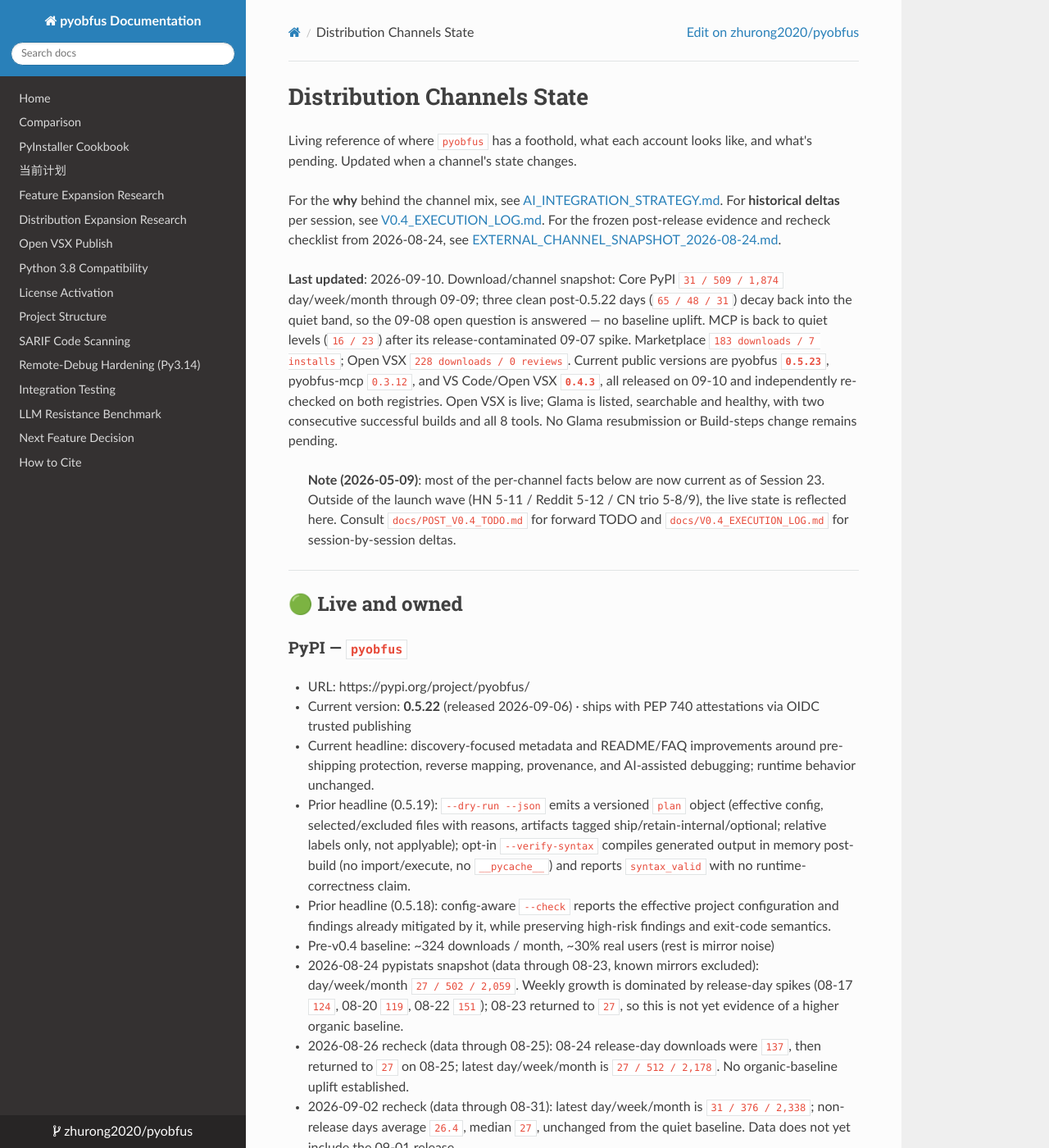
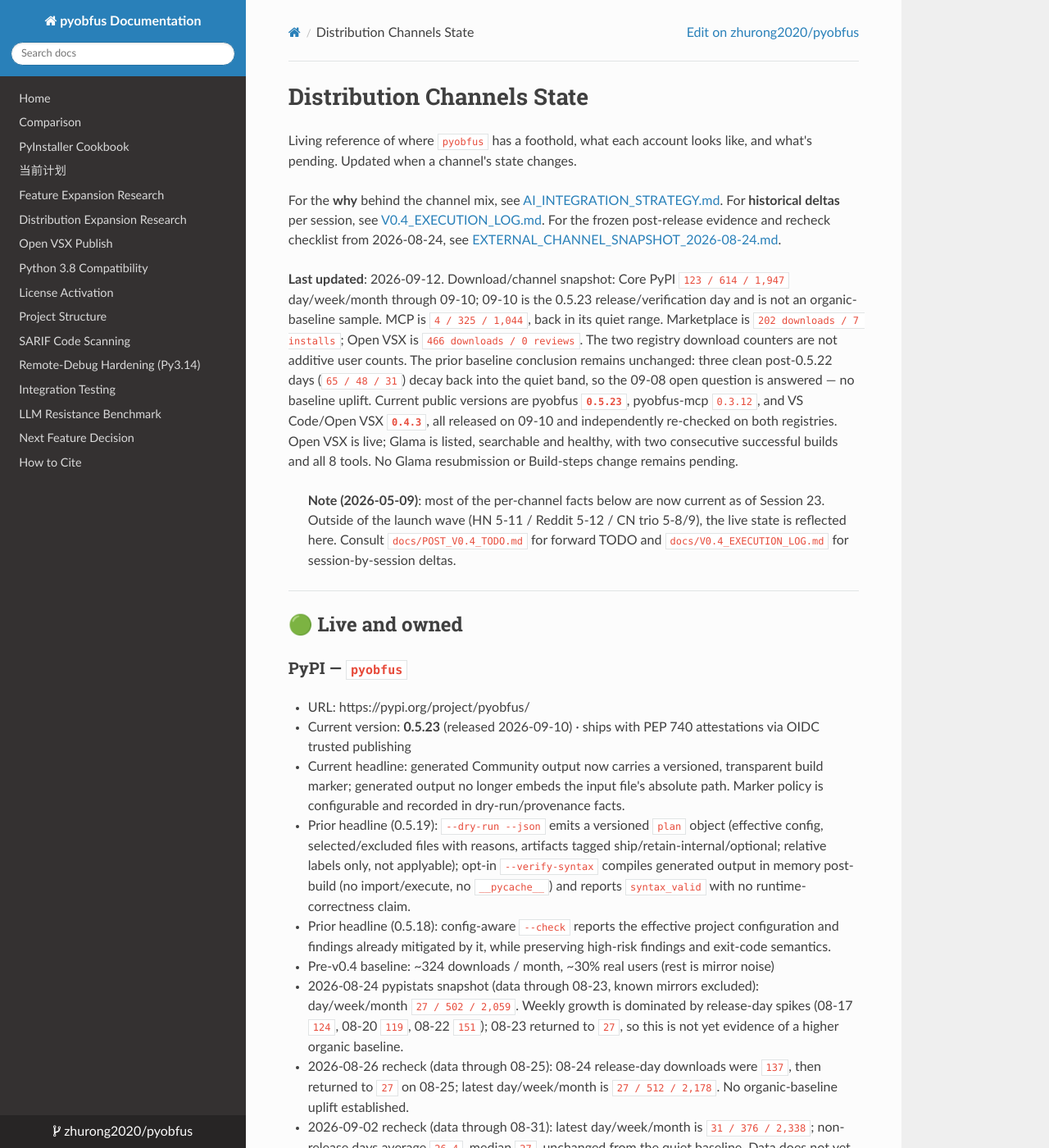
Before and after one commit to zhurong2020/pyobfus, an MkDocs documentation site: the page built from docs/DISTRIBUTION_CHANNELS.md, in a window 1280 px wide and 1400 px high. Shown: the whole window at 82% size. Built offline with MkDocs 1.6.1, drawn with Linux system fonts in a browser that asks for light colours; nearby versions of some CDN libraries; some of the changed text lies outside the part shown.

Commit message:
docs: refresh project and channel status

```diff
--- a/docs/DISTRIBUTION_CHANNELS.md
+++ b/docs/DISTRIBUTION_CHANNELS.md
@@ -7,12 +7,15 @@
 For the frozen post-release evidence and recheck checklist from 2026-08-24, see
 [EXTERNAL_CHANNEL_SNAPSHOT_2026-08-24.md](EXTERNAL_CHANNEL_SNAPSHOT_2026-08-24.md).
 
-**Last updated**: 2026-09-10. Download/channel snapshot: Core PyPI
-`31 / 509 / 1,874` day/week/month through 09-09; three clean post-0.5.22 days
+**Last updated**: 2026-09-12. Download/channel snapshot: Core PyPI
+`123 / 614 / 1,947` day/week/month through 09-10; 09-10 is the 0.5.23
+release/verification day and is not an organic-baseline sample. MCP is
+`4 / 325 / 1,044`, back in its quiet range. Marketplace is
+`202 downloads / 7 installs`; Open VSX is `466 downloads / 0 reviews`.
+The two registry download counters are not additive user counts. The prior
+baseline conclusion remains unchanged: three clean post-0.5.22 days
 (`65 / 48 / 31`) decay back into the quiet band, so the 09-08 open question is
-answered — no baseline uplift. MCP is back to quiet levels (`16 / 23`) after its
-release-contaminated 09-07 spike. Marketplace `183 downloads / 7 installs`;
-Open VSX `228 downloads / 0 reviews`. Current public versions are pyobfus
+answered — no baseline uplift. Current public versions are pyobfus
 **`0.5.23`**, pyobfus-mcp `0.3.12`, and VS Code/Open VSX **`0.4.3`**, all
 released on 09-10 and independently re-checked on both registries. Open VSX is
 live; Glama is listed, searchable and healthy, with two consecutive successful
@@ -27,8 +30,8 @@
 
 ### PyPI — `pyobfus`
 - URL: https://pypi.org/project/pyobfus/
-- Current version: **0.5.22** (released 2026-09-06) · ships with PEP 740 attestations via OIDC trusted publishing
-- Current headline: discovery-focused metadata and README/FAQ improvements around pre-shipping protection, reverse mapping, provenance, and AI-assisted debugging; runtime behavior unchanged.
+- Current version: **0.5.23** (released 2026-09-10) · ships with PEP 740 attestations via OIDC trusted publishing
+- Current headline: generated Community output now carries a versioned, transparent build marker; generated output no longer embeds the input file's absolute path. Marker policy is configurable and recorded in dry-run/provenance facts.
 - Prior headline (0.5.19): `--dry-run --json` emits a versioned `plan` object (effective config, selected/excluded files with reasons, artifacts tagged ship/retain-internal/optional; relative labels only, not applyable); opt-in `--verify-syntax` compiles generated output in memory post-build (no import/execute, no `__pycache__`) and reports `syntax_valid` with no runtime-correctness claim.
 - Prior headline (0.5.18): config-aware `--check` reports the effective project configuration and findings already mitigated by it, while preserving high-risk findings and exit-code semantics.
 - Pre-v0.4 baseline: ~324 downloads / month, ~30% real users (rest is mirror noise)
@@ -64,6 +67,10 @@
   `78.3`, median `38`) — flat month over month once release spikes are
   discounted. The `overall` series totals `6,491` from 2026-03-13 through
   09-09; this is not a lifetime count.
+- 2026-09-12 recheck (data through 09-10): latest day/week/month is
+  `123 / 614 / 1,947`. The 09-10 value coincides with the 0.5.23 release,
+  fresh-install verification and channel checks, so it is release-contaminated
+  and does not reopen the already-closed organic-baseline question.
 - Tracker: `gh api repos/zhurong2020/pyobfus` + PePy
 
 ### PyPI — `pyobfus-mcp`
@@ -191,7 +198,7 @@
   is the whole deliverable — do not read the listing itself as traction.
 
 ### VS Code Marketplace — `zhurong2020.pyobfus`
-- Current published version: **0.4.2** (2026-09-06). The same VSIX is now also
+- Current published version: **0.4.3** (2026-09-10). The same VSIX is also
   on Open VSX — see the dedicated section below.
 - 2026-08-24 public Gallery API: version 0.4.1, 3 installs, 124 downloads.
 - 2026-09-08 public Gallery API: version 0.4.2, **7 installs, 177 downloads**,
@@ -204,6 +211,9 @@
   11:26:26 GMT, 7 installs / 187 downloads / `updateCount=14`. Installs did not
   move on a release, which is the expected shape — an update reaches existing
   installs rather than creating new ones.
+- 2026-09-12 recheck: still version **0.4.3**, 7 installs / 202 downloads /
+  `updateCount=17`. Installs remain flat; download/update traffic is not an
+  independent-user count.
 - **Publishing is a two-registry job.** Marketplace is a manual `.vsix` upload
   by the maintainer (extension name → `⋯` → Update); Open VSX is
   `ovsx publish` with the Vaultwarden token. Shipping only one silently drifts
@@ -213,7 +223,8 @@
   prior is not evidence of an actual review. Continue tracking installs and
   real reviews, not raw update/download count alone.
 - Wiki: disabled · Discussions: enabled · Issues: open
-- Releases: latest `v0.5.20` and `mcp-v0.3.10` (2026-09-01), plus earlier Core, MCP, and VS Code tags (MCP releases attach wheel+sdist).
+- Releases: latest Core `v0.5.23`, MCP `mcp-v0.3.12`, and VS Code
+  `vscode-v0.4.3`; MCP releases attach wheel+sdist.
 
 ### Open VSX — `zhurong2020.pyobfus` 🟢 LIVE
 - Public page: https://open-vsx.org/extension/zhurong2020/pyobfus
@@ -248,6 +259,9 @@
   `[latest, 0.4.3, 0.4.2]`. This is the same index-propagation lag recorded at
   first publication on 09-07 — **a 404 straight after upload is not a failed
   publish, and must not trigger a retry.** Poll until it resolves.
+- **2026-09-12 recheck**: version remains 0.4.3; `downloadCount=466`,
+  `reviewCount=0`. The jump is registry download traffic, not evidence of 466
+  distinct installs, and remains non-additive with Marketplace counters.
 - Publish credential: Vaultwarden entry `Open VSX Access Token (pyobfus)`
   (folder `Publishing`). Sole copy — no local dotfile cache, never in the repo
   or CI. Rotated periodically by the maintainer; a rotation only changes that
```
Also changed, not shown: docs/CURRENT_PLAN_ZH.md (+14 -2 lines).
